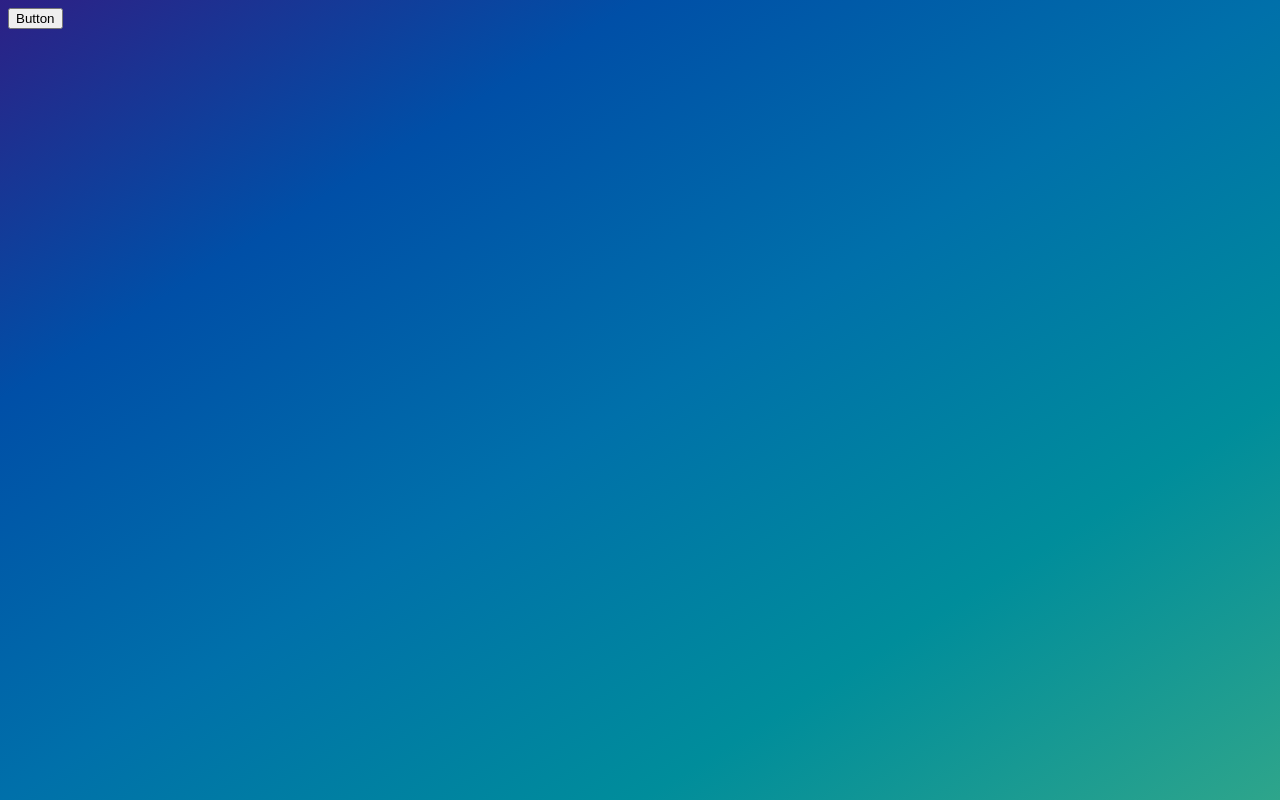
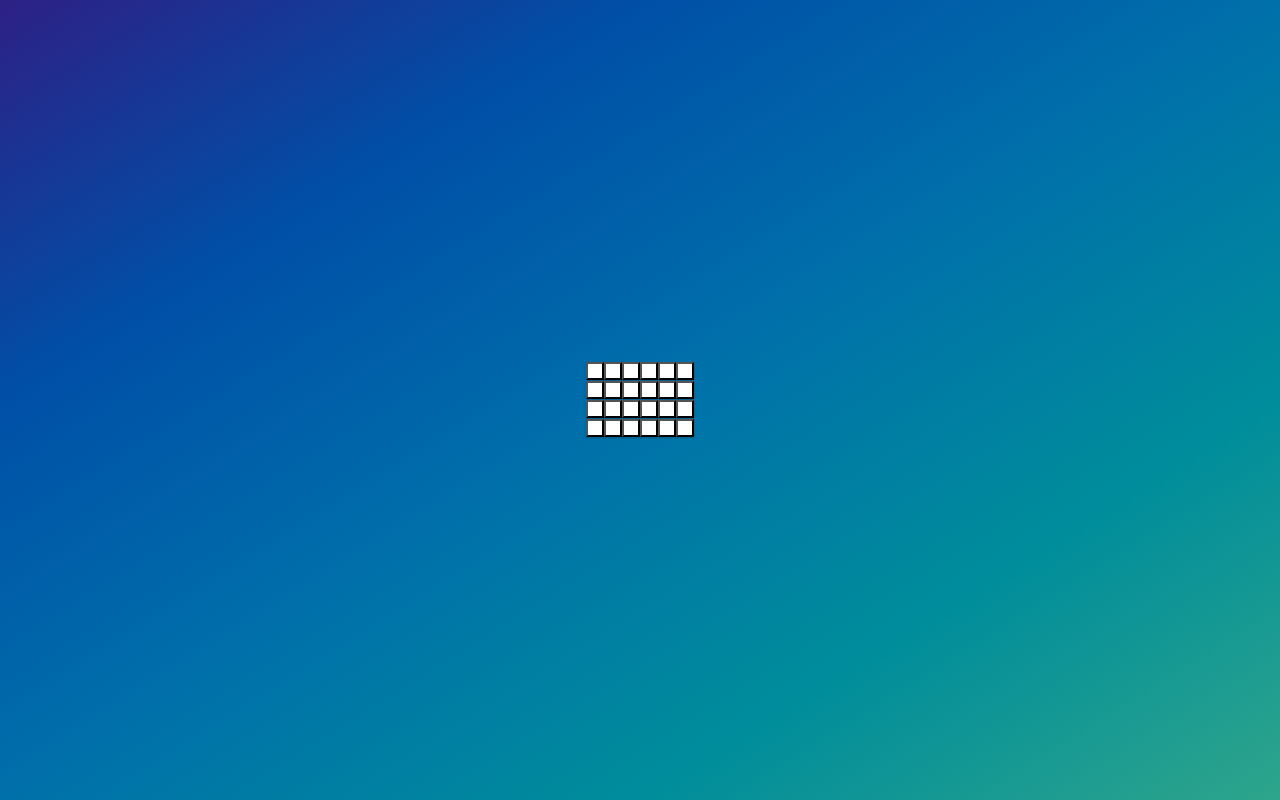
Before and after one commit to krisztinanmth/chikusho, a React (Create React App) app: page /game in a window 1280 px wide. Built offline with nearby package versions, Linux system fonts and the light colour scheme.

Commit message:
feat(Board.js, styles): create board,  add styles

```diff
--- a/src/components/Board.js
+++ b/src/components/Board.js
@@ -1,12 +1,50 @@
-import React from 'react';
+import React, { Component } from 'react';
 import Cell from './Cell';
 
-const Board = () => {
-  return (
-    <div>
-      <Cell />
-    </div>
-  );
+class Board extends Component {
+  state = {
+    board: [],
+    height: 4,
+    width: 6,
+  };
+
+  componentDidMount() {
+    this.createBoard();
+  }
+
+  createBoard = () => {
+    const board = [];
+    for (let i = 0; i < this.state.height; i++) {
+      let row = [];
+      for (let j = 0; j < this.state.width; j++) {
+        row.push({
+          position: {
+            x: i,
+            y: j,
+          },
+        });
+      }
+      board.push(row);
+    }
+
+    this.setState({
+      board: board,
+    });
+  };
+
+  render() {
+    return (
+      <div className="board">
+        {this.state.board.map((row, i) => (
+          <div key={i}>
+            {row.map((cell, j) => (
+              <Cell />
+            ))}
+          </div>
+        ))}
+      </div>
+    );
+  }
 }
 
 export default Board;
--- a/src/components/Cell.js
+++ b/src/components/Cell.js
@@ -1,7 +1,8 @@
 import React from 'react';
+import '../styles/cell.css';
 
 const Cell = (props) => {
-  return <button>Button</button>;
+  return <button className="cell"></button>;
 };
 
 export default Cell;
--- a/src/containers/BorardContainer.js
+++ b/src/containers/BorardContainer.js
@@ -1,11 +1,13 @@
 import React, { Component } from 'react';
 import Board from '../components/Board';
+import '../styles/boardContainer.css';
 
 class BoardContainer extends Component {
   state = {};
+
   render() {
     return (
-      <div>
+      <div className="board-container">
         <Board />
       </div>
     );
--- /dev/null
+++ b/src/styles/board.css
@@ -0,0 +1,2 @@
+.board {
+}
--- /dev/null
+++ b/src/styles/boardContainer.css
@@ -0,0 +1,7 @@
+.board-container {
+  position: absolute;
+  top: 50%;
+  left: 50%;
+  margin-right: -50%;
+  transform: translate(-50%, -50%);
+}
--- /dev/null
+++ b/src/styles/cell.css
@@ -0,0 +1,13 @@
+.cell {
+  height: 18px;
+  width: 18px;
+  margin-right: 70px * 0.1;
+  margin-bottom: 70px * 0.1;
+  background: white;
+  box-shadow: rgba(0, 0, 0, 0.2) 0 1px 2px 0;
+  color: #333;
+  font-size: 1.2rem;
+  font-weight: bold;
+  cursor: pointer;
+  transition: all 0.3s ease-in;
+}
```
